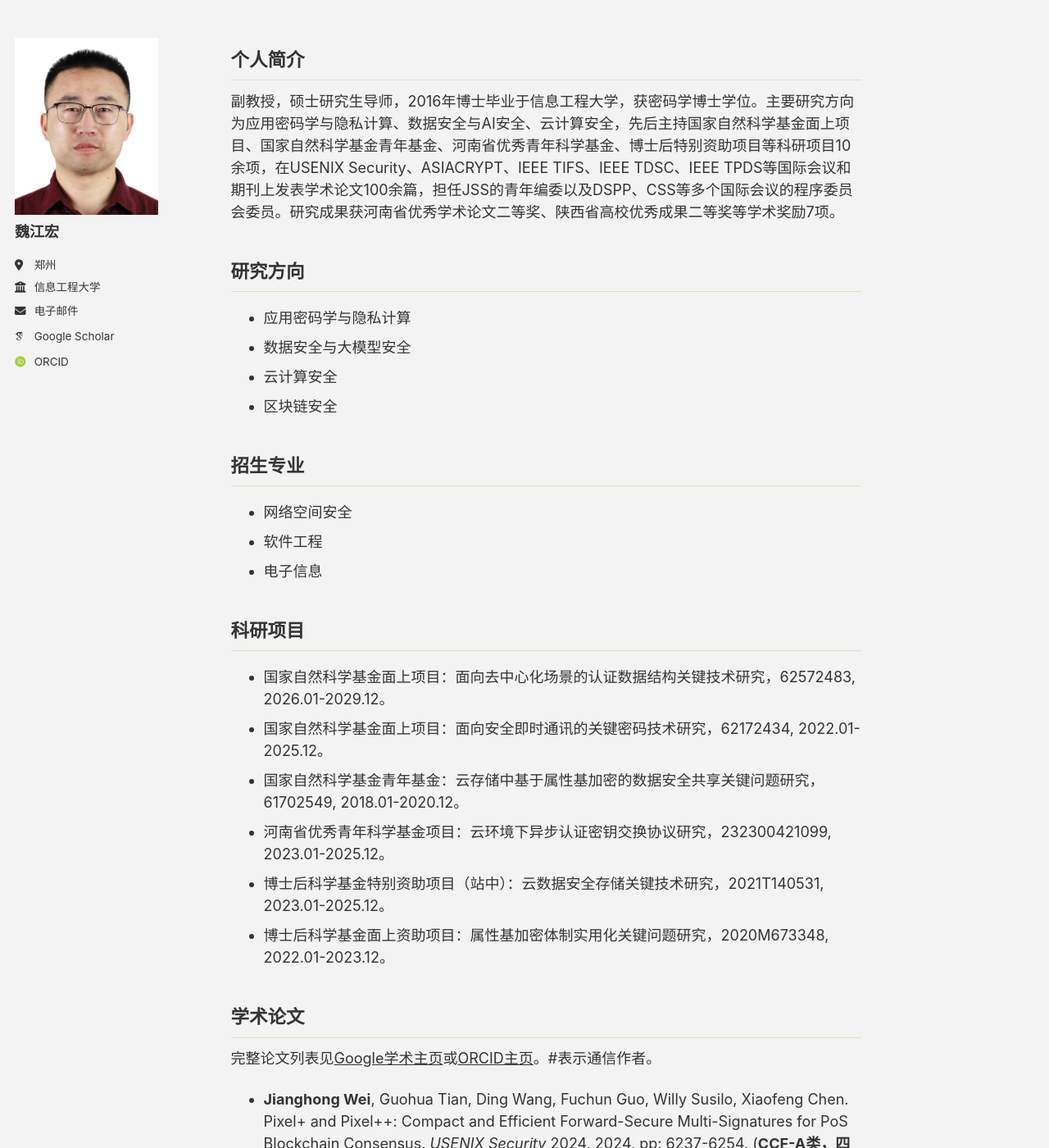
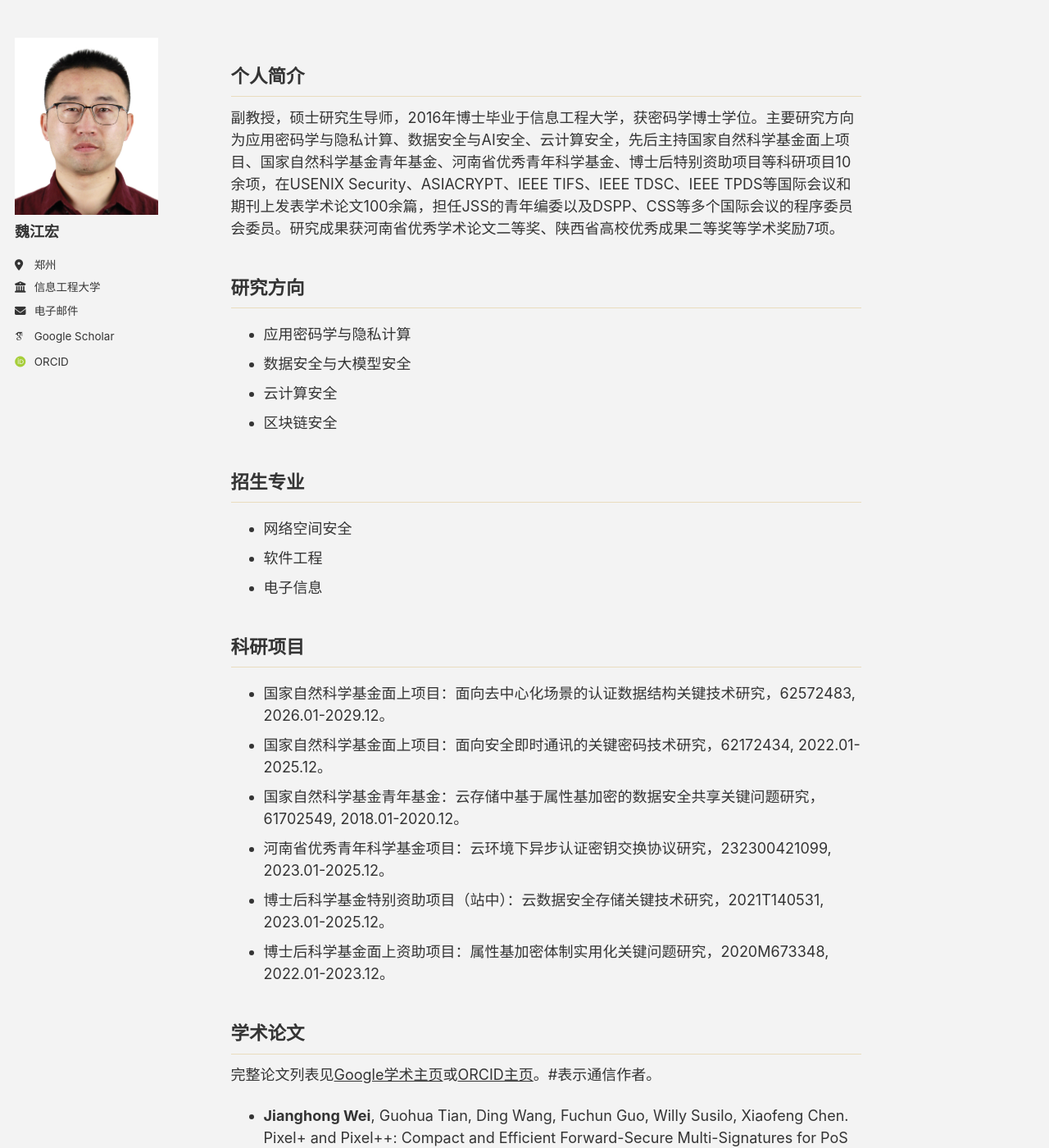
Before and after one commit to jhw-crypt/jhw-crypt.github.io, a Jekyll site: the page built from _pages/about.md, in a window 1280 px wide and 1400 px high. Shown: the whole window at 82% size. Built offline with Jekyll 4.4.1, drawn with Linux system fonts in a browser that asks for light colours; some web fonts are replaced; a script bundle is joined from its source files by our own code; library files that are not in the unit come from our copies.

Commit message:
Update main.scss

```diff
--- a/assets/css/main.scss
+++ b/assets/css/main.scss
@@ -52,7 +52,7 @@
 /* 2. 让主体内容区上移，消除顶部间距 */
 .initial-content,
 #main {
-  margin-top: -70px !important;
+  margin-top: -50px !important;
   padding-top: 0 !important;
 }
 
```
